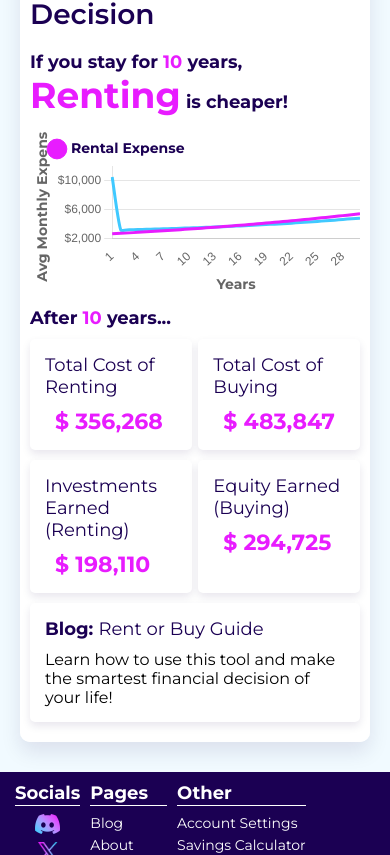
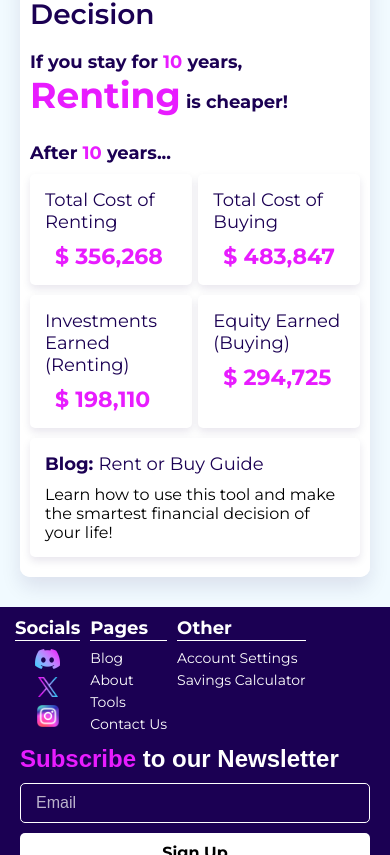
Before and after one commit to SuzerainY/investant-net, a Next.js app: page /tools in a window 390 px wide. Shown: the part 2529-3384 px from the top of the page. Built offline with nearby package versions, Linux system fonts and the light colour scheme; no server answers.

Commit message:
don't show rent vs buy graph on mobile

```diff
--- a/components/InvestantTools/InvestantRentVsBuy/InvestantRentVsBuy.js
+++ b/components/InvestantTools/InvestantRentVsBuy/InvestantRentVsBuy.js
@@ -375,10 +375,12 @@ export default function InvestantSavingsCalculator() {
                                         <div className="calculator-results" style={{marginBottom: '0px'}}>
                                             <h4>If you stay for <span style={{color: '#E81CFF'}}>{livingYears ? livingYears : 10}</span> years, <span className="result-amount">{yearlyOwnershipExpense[parseFloat(livingYears ? livingYears : 10)] <= yearlyRentExpense[parseFloat(livingYears ? livingYears : 10)] ? "Buying" : "Renting"}</span> is cheaper!</h4>
                                         </div>
-                                        <InvestantRentVsBuyChart
-                                            yearlyRentExpense={yearlyRentExpense}
-                                            yearlyOwnershipExpense={yearlyOwnershipExpense}
-                                        />
+                                        <div className='rent-vs-buy-graph-wrapper'>
+                                            <InvestantRentVsBuyChart
+                                                yearlyRentExpense={yearlyRentExpense}
+                                                yearlyOwnershipExpense={yearlyOwnershipExpense}
+                                            />
+                                        </div>
                                         <div className="calculator-results" style={{paddingTop: '10px'}}>
                                             <h4>After <span style={{color: '#E81CFF'}}>{livingYears ? livingYears : 10}</span> years...</h4>
                                         </div>
--- a/styles/components/_investant-rent-vs-buy.scss
+++ b/styles/components/_investant-rent-vs-buy.scss
@@ -218,6 +218,10 @@
                     @media screen and (max-width: 767px) {
                         width: 100%;
                         padding: 10px;
+
+                        .rent-vs-buy-graph-wrapper {
+                            display: none;
+                        }
                     }
 
                     h2 {
```
